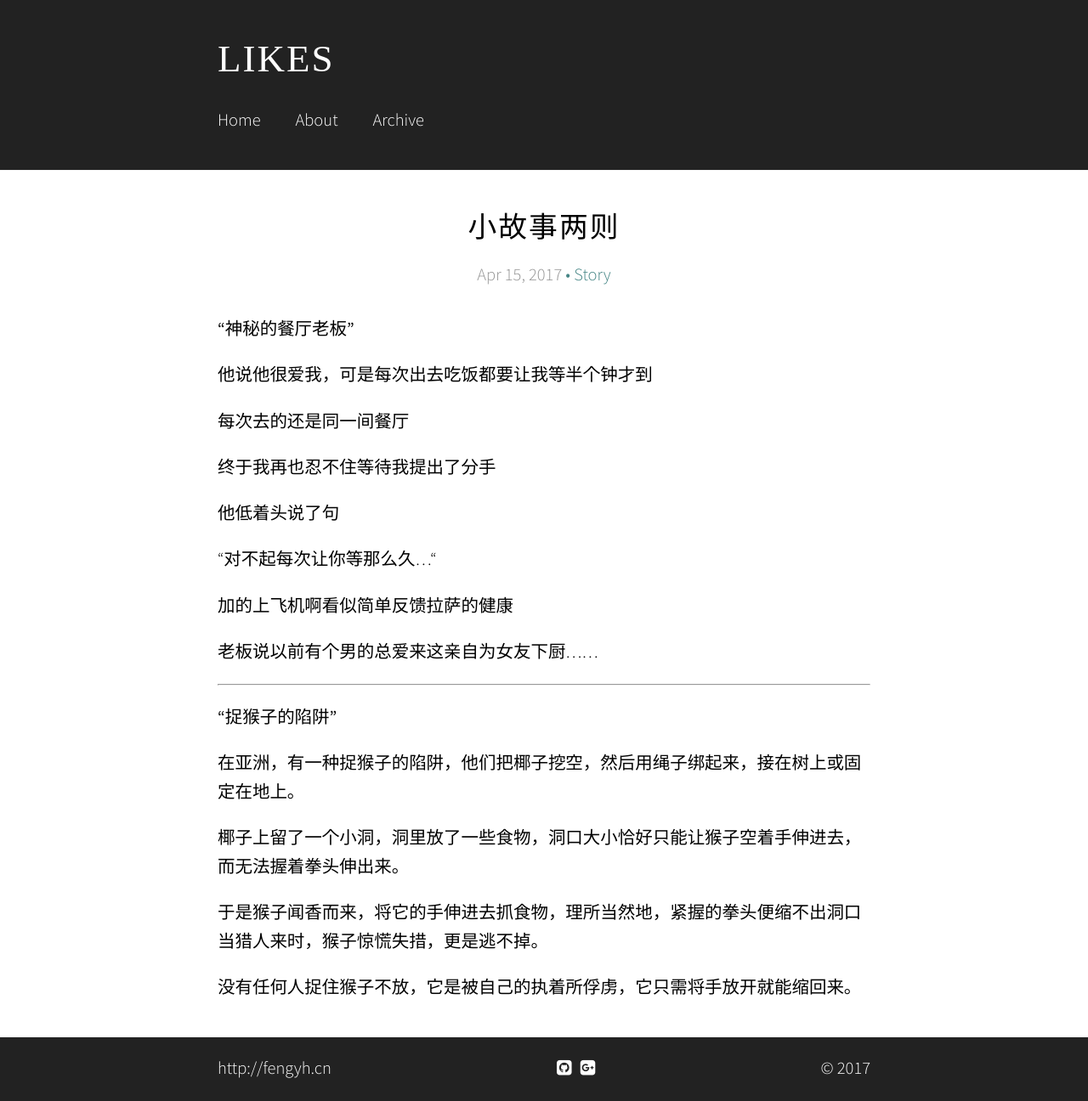
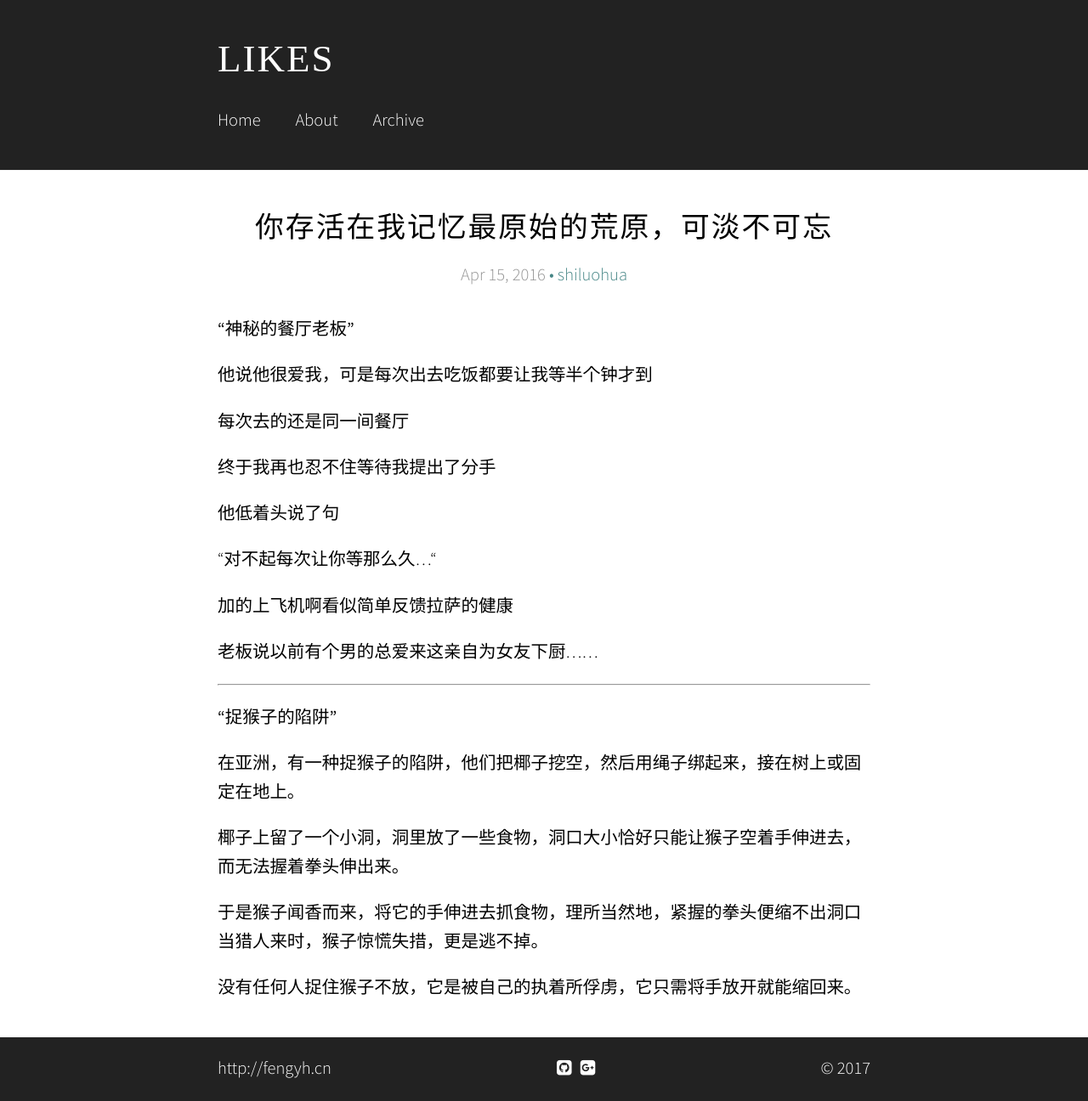
Before and after one commit to qydq/qydq.github.io, a Jekyll site: the page built from _posts/2016-04-15-你存活在我记忆最原始的荒原，可淡不可忘.md, in a window 1280 px wide. Shown: the whole page at 85% size. Built offline with Jekyll 4.4.1, drawn with Linux system fonts in a browser that asks for light colours; some web fonts are replaced.

Commit message:
Update 2016-04-15-你存活在我记忆最原始的荒原，可淡不可忘.md

```diff
--- a/_posts/2016-04-15-你存活在我记忆最原始的荒原，可淡不可忘.md
+++ b/_posts/2016-04-15-你存活在我记忆最原始的荒原，可淡不可忘.md
@@ -1,7 +1,7 @@
 ---
-title:  "小故事两则"
-date:   2017-04-15 14:30
-categories: Story
+title:  "你存活在我记忆最原始的荒原，可淡不可忘"
+date:   2016-04-15 14:30
+categories: shiluohua
 ---
 
 **"神秘的餐厅老板"**
```
